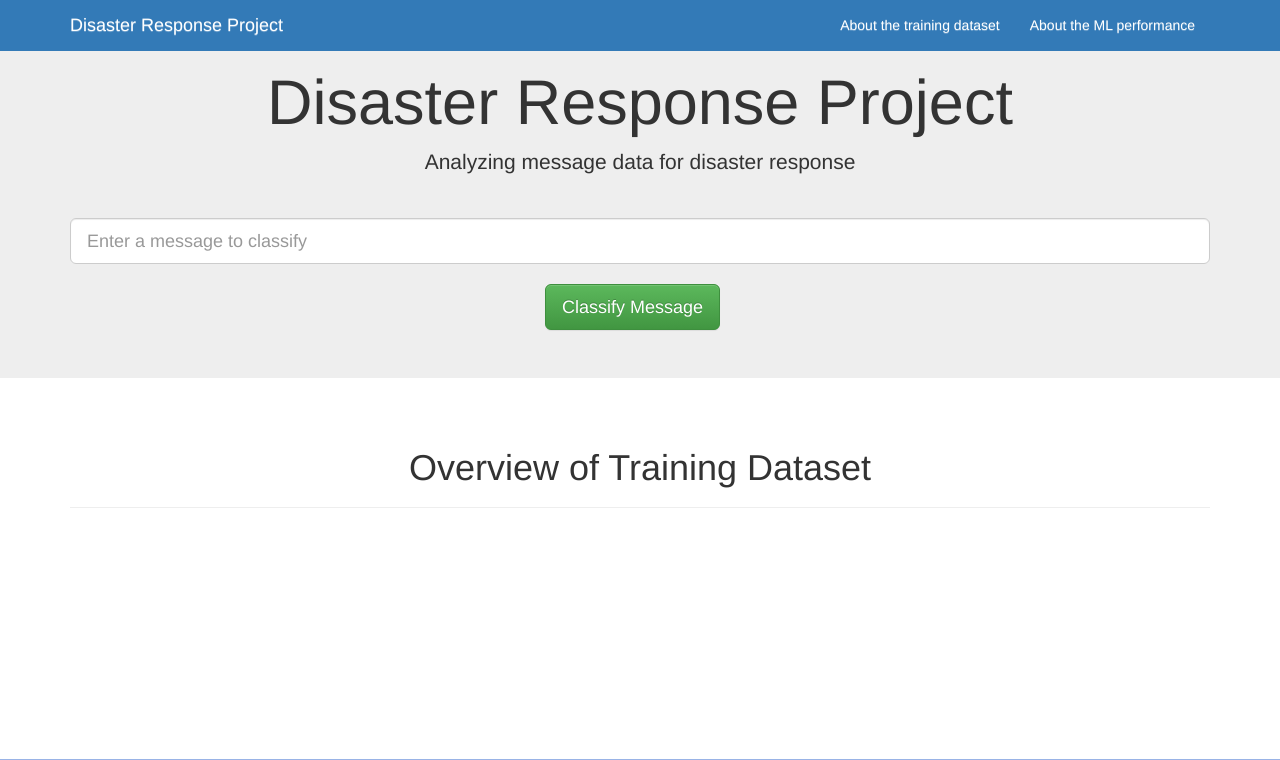
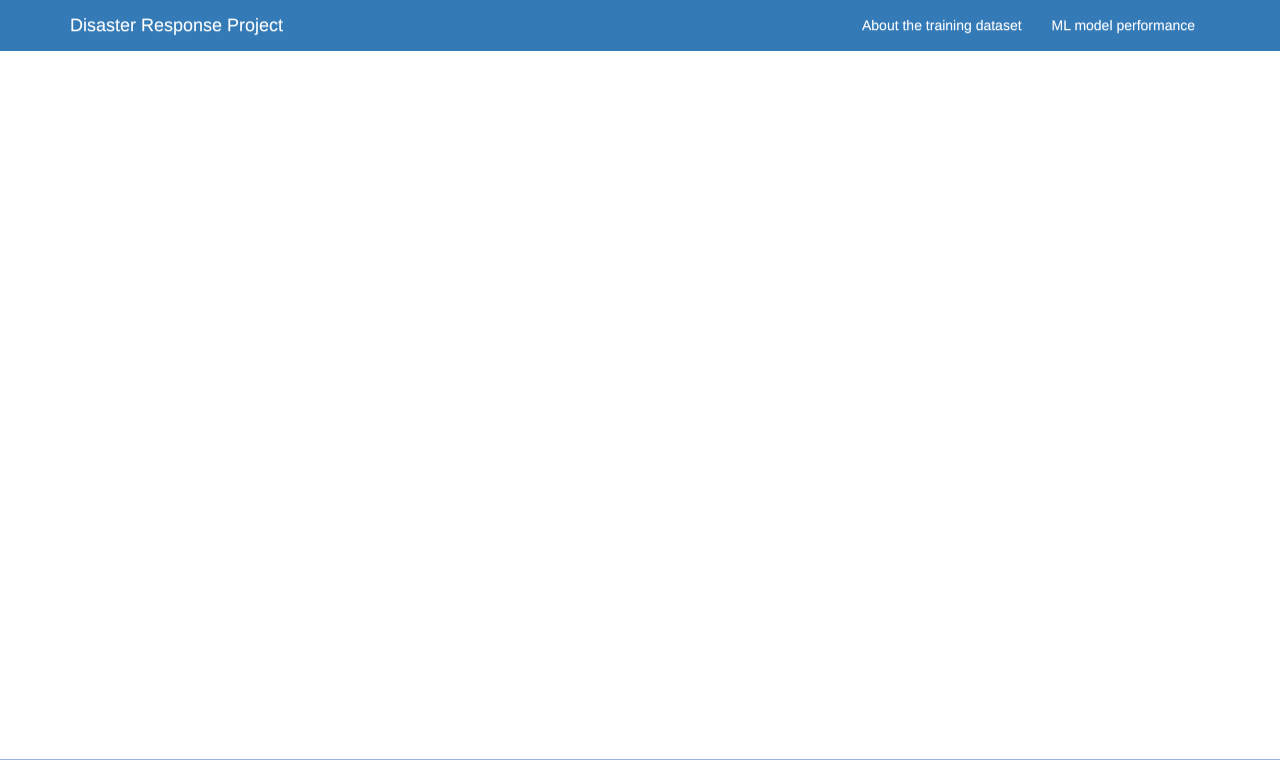
Before and after one commit to mtyszler/Disaster-Response-Project, a Flask app: template app/templates/master.html in a window 1280 px wide. Shown: the top 760 px of the page. Run offline with Flask 2, Linux system fonts and the light colour scheme; the template is opened without the code that fills it, so the values that code supplies are empty; parts of the project's set-up code (start-up, migrations or seed data) failed here and were passed over; some libraries are stand-ins or nearby versions.

Commit message:
Change the architecture of the app and routes.
Now instead of a master + go file there is:
* master: general skeleton
* classifier extends master with the classifier form
* go: extends classifier
* training: extends master with the content about the training dataset

```diff
--- a/app/run.py
+++ b/app/run.py
@@ -37,6 +37,12 @@ except:
 @app.route('/')
 @app.route('/index')
 def index():
+    # render base page
+    return render_template('classifier.html')
+
+
+@app.route('/training')
+def training():
     # extract data needed for visuals
     # TODO: Below is an example - modify to extract data for your own visuals
     genre_counts = df.groupby('genre').count()['message']
@@ -97,7 +103,7 @@ def index():
     graphJSON = json.dumps(graphs, cls=plotly.utils.PlotlyJSONEncoder)
 
     # render web page with plotly graphs
-    return render_template('master.html', ids=ids, graphJSON=graphJSON)
+    return render_template('training.html', ids=ids, graphJSON=graphJSON)
 
 
 # web page that handles user query and displays model results
--- a/app/templates/go.html
+++ b/app/templates/go.html
@@ -1,5 +1,4 @@
-{% extends "master.html" %}
-{% block title %}Results{% endblock %}
+{% extends "classifier.html" %}
 
 {% block message %}
     <hr />
--- a/app/templates/master.html
+++ b/app/templates/master.html
@@ -36,47 +36,19 @@
         </div>
         <div id="navbar" class="collapse navbar-collapse navbar-right">
             <ul class="nav navbar-nav">
-            	<li><a style = "color: white;" href="/">About the training dataset</a></li>
-                <li><a style = "color: white;" href="/">About the ML performance</a></li>
+            	<li><a style = "color: white;" href="/training">About the training dataset</a></li>
+                <li><a style = "color: white;" href="/">ML model performance</a></li>
             </ul>
         </div>
     </div>
 </nav>
 
-
-<div class="jumbotron">
-    <div class="container">
-        <h1 class="text-center">Disaster Response Project</h1>
-        <p class="text-center">Analyzing message data for disaster response</p>
-        <hr />
-
-        <div class="row">
-            <div class="col-lg-12 form-group-lg">
-                <form action="/go" method="get">
-                    <input type="text" class="form-control form-control-lg" name="query" placeholder="Enter a message to classify">
-                    <div class="col-lg-offset-5">
-                    	<br>
-                        <button type="submit" class="btn btn-lg btn-success">Classify Message</button>
-                    </div>
-                </form>
-            </div>
-        </div>
-
-        {% block message %}
-        {% endblock %}
-    </div>
-</div>
+{% block user_classifier %}
+{% endblock %}
 
 <div class="container">
     {% block content %}
-        <div class="page-header">
-            <h1 class="text-center">Overview of Training Dataset</h1>
-        </div>
     {% endblock %}
-
-    {% for id in ids %}
-        <div id="{{id}}"></div>
-    {% endfor %}
 </div>
 
 <div class="container">
@@ -101,13 +73,5 @@
 	</ul>
 </footer>
 
-<script type="text/javascript">
-    const graphs = {{graphJSON | safe}};
-    const ids = {{ids | safe}};
-    for(let i in graphs) {
-        Plotly.plot(ids[i], graphs[i].data, graphs[i].layout);
-    }
-</script>
-
 </body>
 </html>
```
Also changed, not shown: app/templates/classifier.html (added, +26 -0 lines), app/templates/training.html (added, +20 -0 lines).
